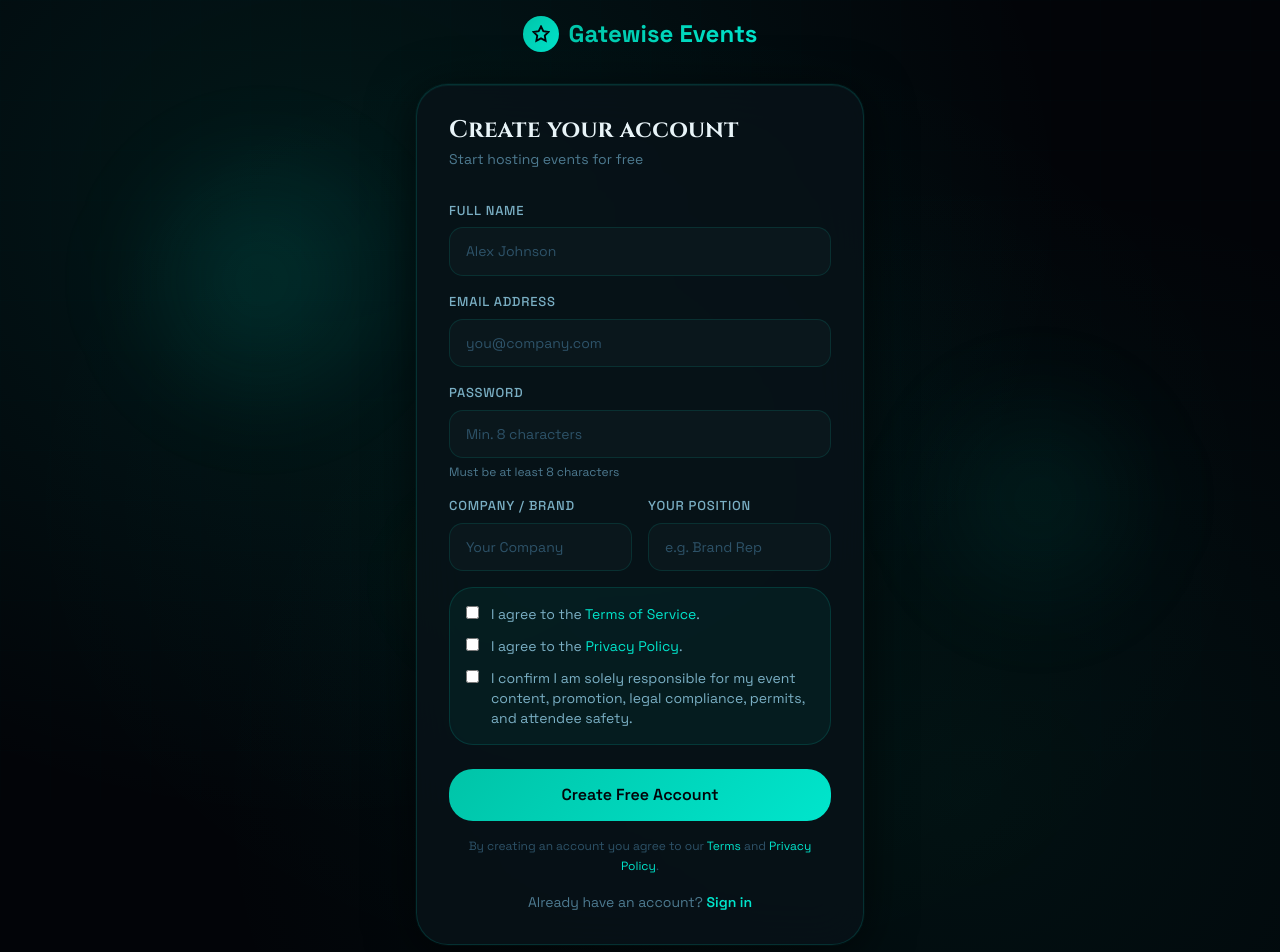
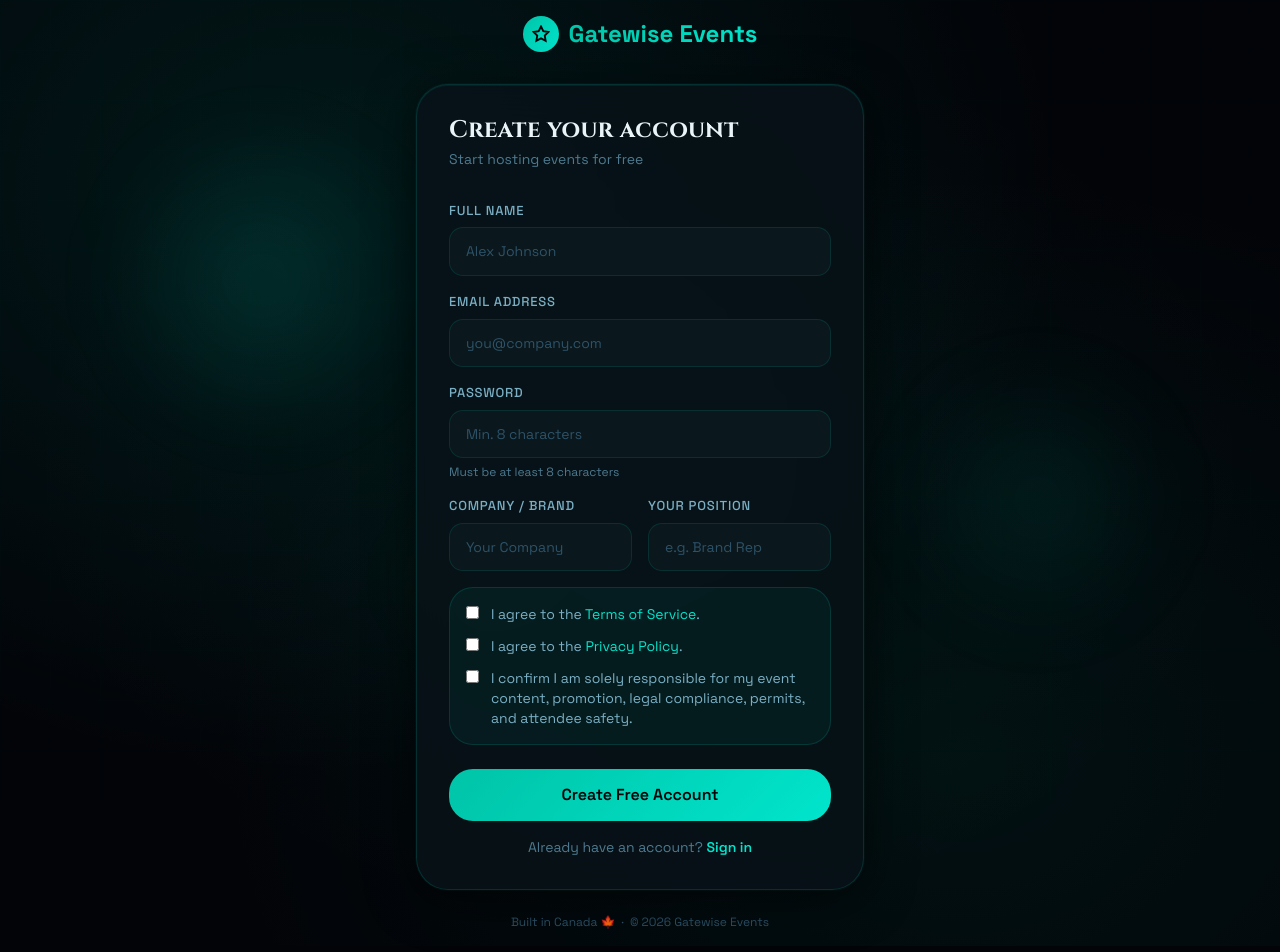
Before and after one commit to x5devsteameco-jpg/Events.life, a Next.js app: page /register in a window 1280 px wide. Shown: the top 952 px of the page. Built offline with nearby package versions, Linux system fonts and the light colour scheme.

Commit message:
polish: remove duplicate terms text on register, clean up hover colors

```diff
--- a/app/(auth)/register/page.tsx
+++ b/app/(auth)/register/page.tsx
@@ -170,16 +170,9 @@ export default function RegisterPage() {
           </Button>
         </form>
 
-        <p className="text-center text-xs text-[#2d5268] mt-4 leading-relaxed">
-          By creating an account you agree to our{' '}
-          <Link href="/terms" className="text-[#4d7a90] hover:text-[#00e5cc]">Terms</Link>
-          {' '}and{' '}
-          <Link href="/privacy" className="text-[#4d7a90] hover:text-[#00e5cc]">Privacy Policy</Link>.
-        </p>
-
         <p className="text-center text-sm text-[#4d7a90] mt-4">
           Already have an account?{' '}
-          <Link href="/login" className="text-[#00e5cc] font-semibold hover:text-[#7fff00] transition-colors">
+          <Link href="/login" className="text-[#00e5cc] font-semibold hover:underline transition-colors">
             Sign in
           </Link>
         </p>
```
